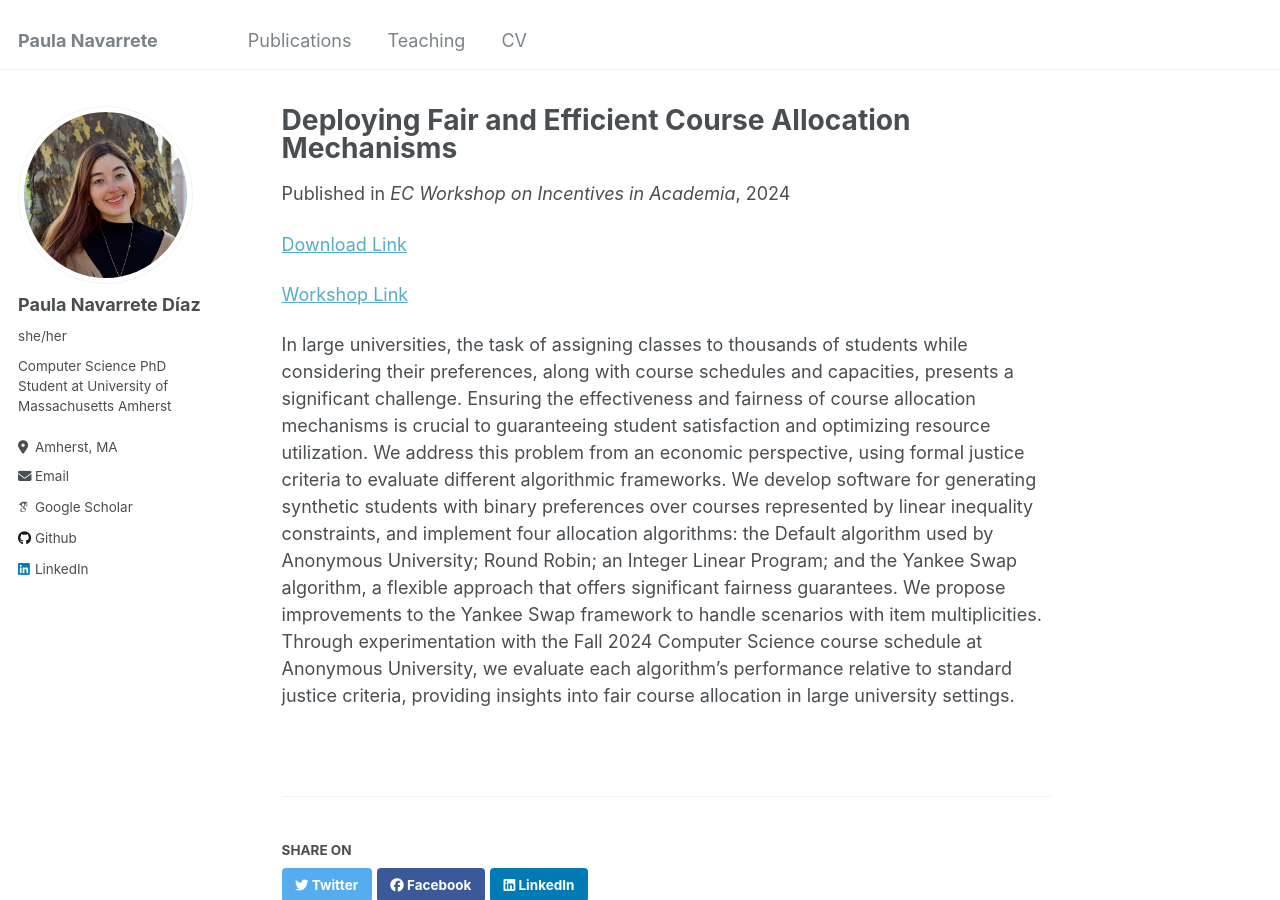
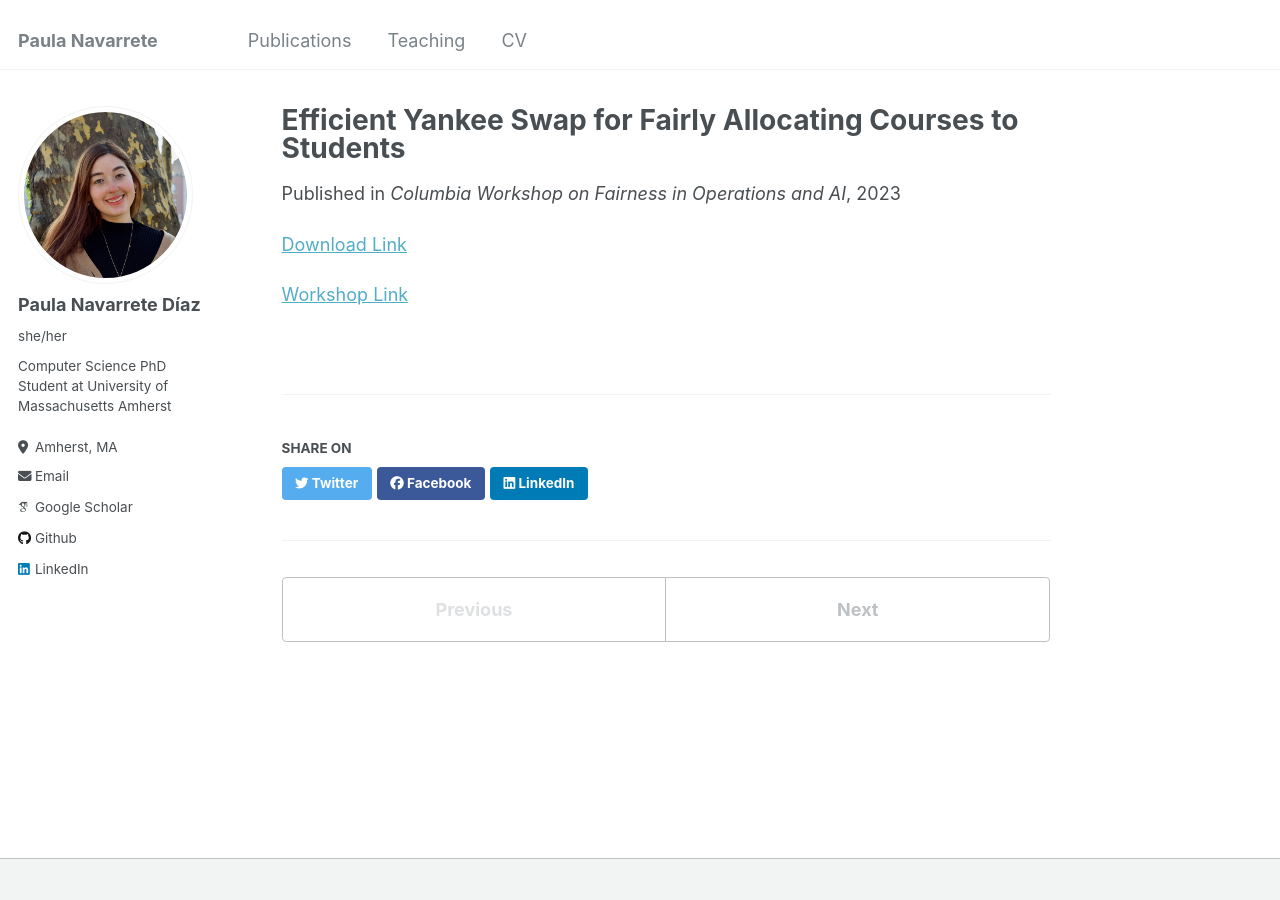
Before and after one commit to cheerstopaula/cheerstopaula.github.io, a Jekyll site: the page built from _publications/2023-11-30-ColumbiaPoster.md, in a window 1280 px wide and 900 px high. Built offline with Jekyll 4.4.1, drawn with Linux system fonts in a browser that asks for light colours; some web fonts are replaced.

Commit message:
Update 2023-11-30-ColumbiaPoster.md

```diff
--- a/_publications/2023-11-30-ColumbiaPoster.md
+++ b/_publications/2023-11-30-ColumbiaPoster.md
@@ -1,12 +1,10 @@
 ---
-title: "Deploying Fair and Efficient Course Allocation Mechanisms"
+title: "Efficient Yankee Swap for Fairly Allocating Courses to Students"
 collection: publications
-excerpt: 'With Cyrus Cousins, George Bissias and Yair Zick'
-date: 2024-07-08
-venue: 'EC Workshop on Incentives in Academia'
+excerpt: 'With Cyrus Cousins, Vignesh Viswanathan and Yair Zick'
+date: 2023-11-30
+venue: 'Columbia Workshop on Fairness in Operations and AI'
 ---
-[Download Link](https://cheerstopaula.github.io/files/EfficientCourseAllocation.pdf)
+[Download Link](https://cheerstopaula.github.io/files/ColumbiaPoster.pdf)
 
-[Workshop Link](https://ec4academia.github.io)
-
-In large universities, the task of assigning classes to thousands of students while considering their preferences, along with course schedules and capacities, presents a significant challenge. Ensuring the effectiveness and fairness of course allocation mechanisms is crucial to guaranteeing student satisfaction and optimizing resource utilization. We address this problem from an economic perspective, using formal justice criteria to evaluate different algorithmic frameworks. We develop software for generating synthetic students with binary preferences over courses represented by linear inequality constraints, and implement four allocation algorithms: the Default algorithm used by Anonymous University; Round Robin; an Integer Linear Program; and the Yankee Swap algorithm, a flexible approach that offers significant fairness guarantees. We propose improvements to the Yankee Swap framework to handle scenarios with item multiplicities. Through experimentation with the Fall 2024 Computer Science course schedule at Anonymous University, we evaluate each algorithm’s performance relative to standard justice criteria, providing insights into fair course allocation in large university settings.
+[Workshop Link]([https://ec4academia.github.io](https://sites.google.com/view/cu-fairness-operations-ai/home?pli=1))
```
